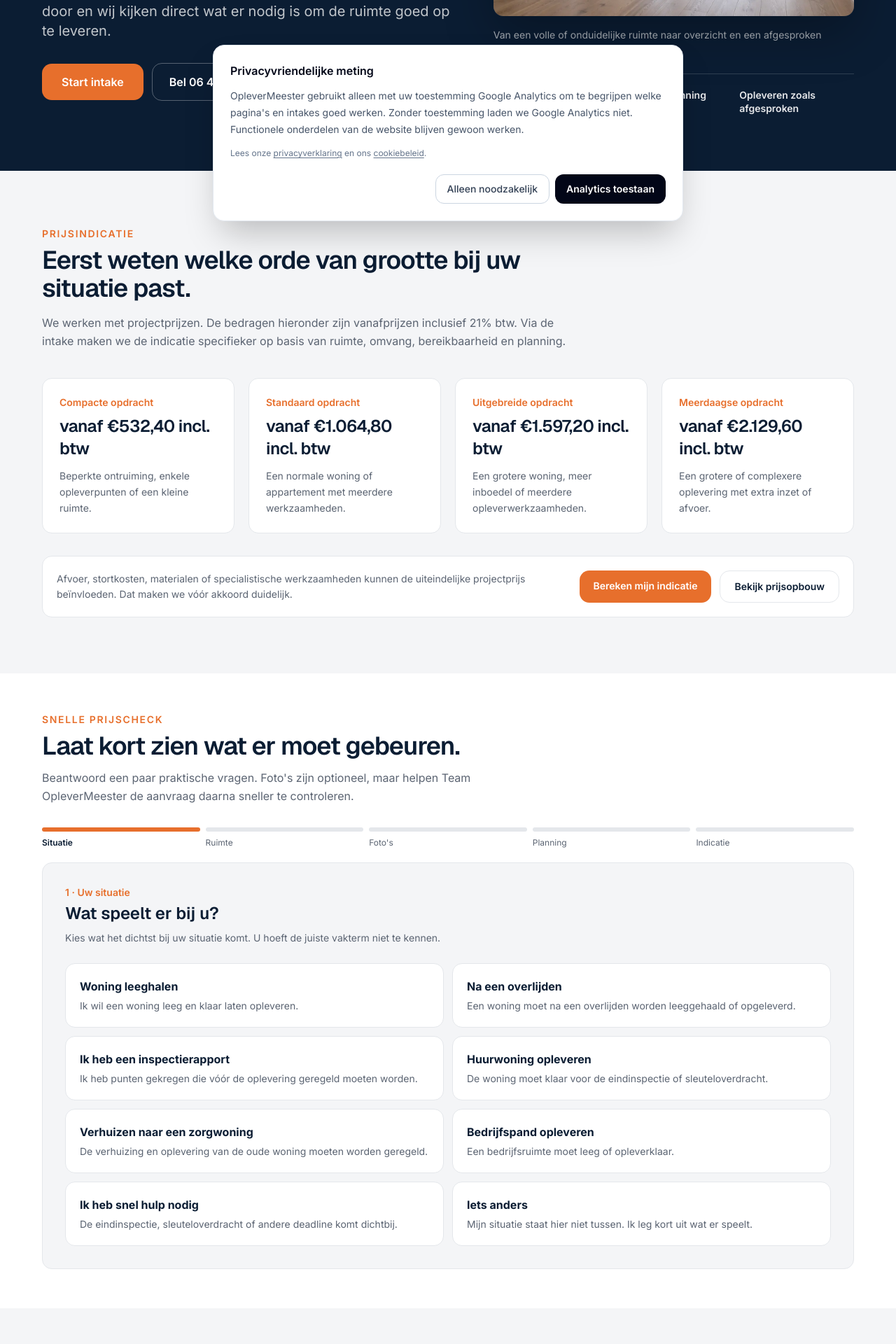
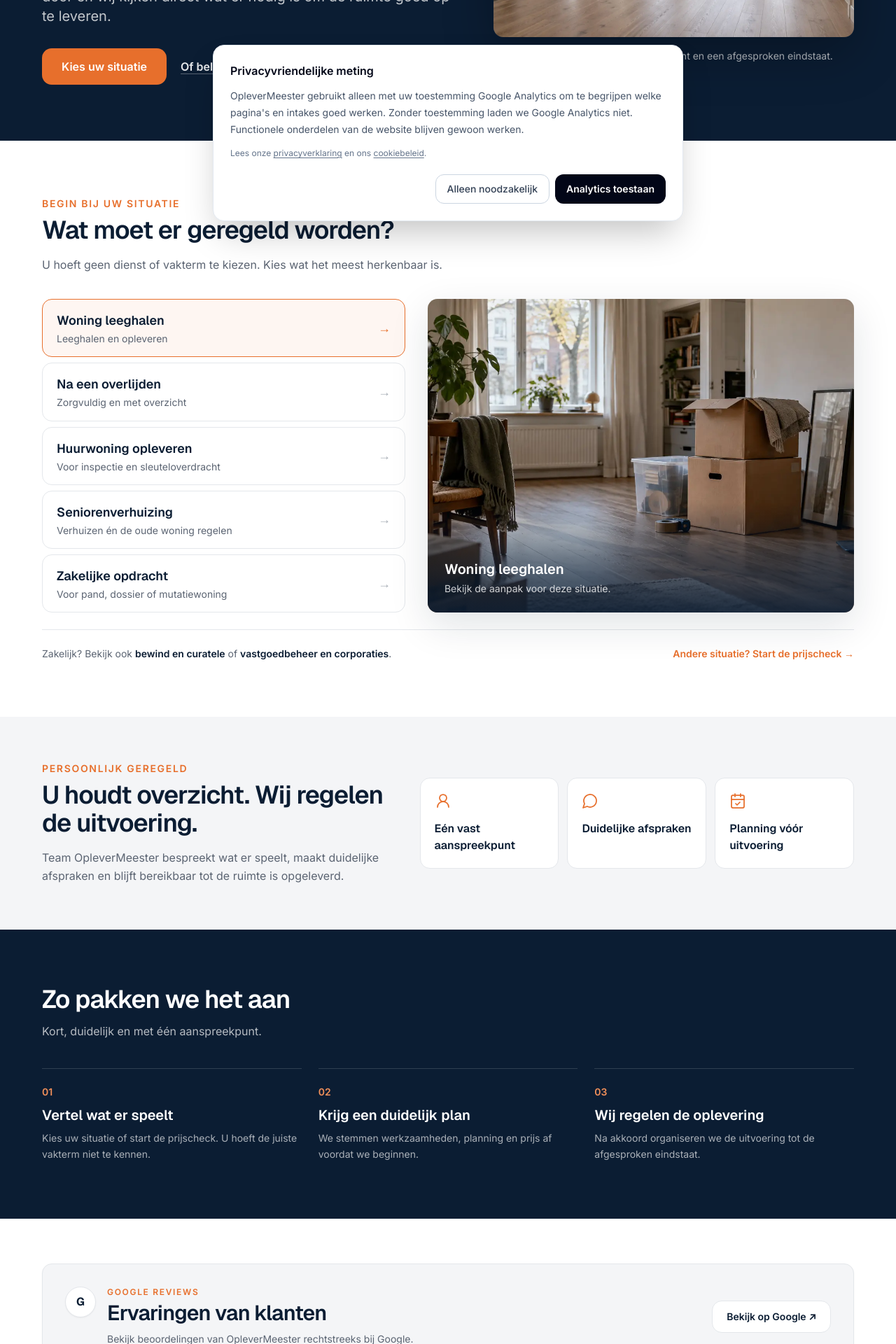
Before and after one commit to sandvlietbv/OpleverMeester, a Next.js app: page / in a window 1280 px wide. Shown: the part 460-2380 px from the top of the page at 70% size. Built offline with nearby package versions, Linux system fonts and the light colour scheme.

Commit message:
Simplify homepage around visitor situations

```diff
--- a/app/page.tsx
+++ b/app/page.tsx
@@ -1,8 +1,6 @@
 import Header from "@/components/Header";
 import Hero from "@/components/Hero";
-import WhyUs from "@/components/WhyUs";
-import ForWhom from "@/components/ForWhom";
-import Services from "@/components/Services";
+import SituationNavigator from "@/components/SituationNavigator";
 import Process from "@/components/Process";
 import Trust from "@/components/Trust";
 import Reviews from "@/components/Reviews";
@@ -13,4 +11,4 @@ import Pricing from "@/components/Pricing";
 
 const JSON_LD={"@context":"https://schema.org","@type":"LocalBusiness",name:"OpleverMeester",url:"https://www.oplevermeester.nl",telephone:"+31645316851",email:"info@oplevermeester.nl",areaServed:["Groningen","Friesland","Drenthe"],priceRange:"€532,40+ incl. btw"};
 
-export default function HomePage(){return <><script type="application/ld+json" dangerouslySetInnerHTML={{__html:JSON.stringify(JSON_LD)}}/><Header/><main><Hero/><Pricing/><Contact/><Trust/><Reviews/><Services/><ForWhom/><WhyUs/><Process/><FAQ/></main><Footer/></>}
+export default function HomePage(){return <><script type="application/ld+json" dangerouslySetInnerHTML={{__html:JSON.stringify(JSON_LD)}}/><Header/><main><Hero/><SituationNavigator/><Trust/><Process/><Reviews/><Pricing/><Contact/><FAQ/></main><Footer/></>}
--- a/components/FAQ.tsx
+++ b/components/FAQ.tsx
@@ -18,7 +18,7 @@ export default function FAQ() {
     <div className="container-om max-w-3xl">
       <h2 className="font-display text-3xl font-semibold tracking-tight text-navy md:text-4xl">Veelgestelde vragen</h2>
       <div className="mt-10 divide-y divide-surface-mid rounded-om border border-surface-mid bg-white">
-        {FAQS.map(([q, a], i) => <details key={q} className="group" open={i === 0}><summary className="cursor-pointer list-none px-6 py-5 font-display font-semibold text-navy">{q}<span className="float-right text-orange">+</span></summary><div className="px-6 pb-5 leading-relaxed text-muted">{a}</div></details>)}
+        {FAQS.map(([q, a]) => <details key={q} className="group"><summary className="cursor-pointer list-none px-6 py-5 font-display font-semibold text-navy">{q}<span className="float-right text-orange">+</span></summary><div className="px-6 pb-5 leading-relaxed text-muted">{a}</div></details>)}
       </div>
     </div>
   </section>;
--- a/components/Hero.tsx
+++ b/components/Hero.tsx
@@ -2,8 +2,6 @@ import Image from "next/image";
 
 const PHONE_DISPLAY = "06 45 31 68 51";
 const PHONE_HREF = "tel:+31645316851";
-const WHATSAPP_HREF = "https://wa.me/31645316851?text=Hallo%20OpleverMeester%2C%20ik%20wil%20graag%20mijn%20situatie%20bespreken.";
-
 export default function Hero() {
   return (
     <section className="bg-navy text-white">
@@ -12,20 +10,16 @@ export default function Hero() {
           <p className="mb-4 text-sm font-medium uppercase tracking-[0.14em] text-orange-light">OpleverMeester · Groningen, Friesland & Drenthe</p>
           <h1 className="max-w-4xl font-display text-4xl font-semibold leading-[1.05] tracking-tight md:text-6xl lg:text-[4rem]">Ruimte opleveren?<br />Wij regelen wat nodig is.</h1>
           <p className="mt-6 max-w-2xl text-lg leading-relaxed text-white/75 md:text-xl">Woning, bedrijfspand, kantoor of opslagruimte. Geef de situatie door en wij kijken direct wat er nodig is om de ruimte goed op te leveren.</p>
-          <div className="mt-8 flex flex-wrap items-center gap-3">
-            <a href="#intake" className="inline-flex rounded-om bg-orange px-7 py-3.5 text-center font-semibold text-white hover:bg-orange-light">Start intake</a>
-            <a href={PHONE_HREF} className="inline-flex rounded-om border border-white/30 px-6 py-3.5 font-semibold text-white hover:border-orange-light hover:text-orange-light">Bel {PHONE_DISPLAY}</a>
-            <a href={WHATSAPP_HREF} target="_blank" rel="noreferrer" className="inline-flex rounded-om border border-white/20 px-6 py-3.5 font-semibold text-white/90 hover:border-orange-light hover:text-orange-light">WhatsApp</a>
+          <div className="mt-8 flex flex-wrap items-center gap-x-5 gap-y-4">
+            <a href="#situaties" className="inline-flex rounded-om bg-orange px-7 py-3.5 text-center font-semibold text-white hover:bg-orange-light">Kies uw situatie</a>
+            <a href={PHONE_HREF} className="font-semibold text-white/90 underline decoration-white/30 underline-offset-4 hover:text-orange-light">Of bel {PHONE_DISPLAY}</a>
           </div>
         </div>
         <aside className="order-last" aria-label="Het resultaat van een oplevering">
           <div className="relative aspect-[16/10] overflow-hidden rounded-om bg-navy-light shadow-[0_24px_70px_rgba(0,0,0,0.28)]">
             <Image src="/images/visual-proof/homepage-hero.webp" alt="Leeg opgeleverde woonkamer met daglicht" fill priority fetchPriority="high" sizes="(min-width: 1024px) 42vw, 100vw" className="object-cover" style={{ objectPosition: "center 52%" }} />
           </div>
-          <p className="mt-4 max-w-xl text-sm leading-relaxed text-white/65">Van een volle of onduidelijke ruimte naar overzicht en een afgesproken eindstaat.</p>
-          <div className="mt-5 grid gap-3 border-t border-white/15 pt-5 sm:grid-cols-3 lg:grid-cols-1 xl:grid-cols-3">
-            {["Eén aanspreekpunt", "Duidelijke planning", "Opleveren zoals afgesproken"].map((item) => <p key={item} className="text-sm font-semibold leading-snug text-white/90">{item}</p>)}
-          </div>
+          <p className="mt-4 max-w-xl text-sm leading-relaxed text-white/70">Van een onduidelijke ruimte naar overzicht en een afgesproken eindstaat.</p>
         </aside>
       </div>
     </section>
--- a/components/Pricing.tsx
+++ b/components/Pricing.tsx
@@ -1,36 +1,17 @@
 import Link from "next/link";
-
-const tiers = [
-  ["Compacte opdracht", "vanaf €532,40 incl. btw", "Beperkte ontruiming, enkele opleverpunten of een kleine ruimte."],
-  ["Standaard opdracht", "vanaf €1.064,80 incl. btw", "Een normale woning of appartement met meerdere werkzaamheden."],
-  ["Uitgebreide opdracht", "vanaf €1.597,20 incl. btw", "Een grotere woning, meer inboedel of meerdere opleverwerkzaamheden."],
-  ["Meerdaagse opdracht", "vanaf €2.129,60 incl. btw", "Een grotere of complexere oplevering met extra inzet of afvoer."],
-];
 
 export default function Pricing() {
   return (
-    <section id="prijzen" className="bg-surface-light py-16 md:py-20">
+    <section id="prijzen" className="bg-surface-light py-14 md:py-16">
       <div className="container-om">
-        <div className="max-w-3xl">
-          <p className="text-sm font-semibold uppercase tracking-[0.12em] text-orange">Prijsindicatie</p>
-          <h2 className="mt-2 font-display text-3xl font-semibold tracking-tight text-navy md:text-4xl">Eerst weten welke orde van grootte bij uw situatie past.</h2>
-          <p className="mt-4 leading-relaxed text-muted">We werken met projectprijzen. De bedragen hieronder zijn vanafprijzen inclusief 21% btw. Via de intake maken we de indicatie specifieker op basis van ruimte, omvang, bereikbaarheid en planning.</p>
-        </div>
-        <div className="mt-10 grid gap-5 md:grid-cols-2 xl:grid-cols-4">
-          {tiers.map(([label, price, text]) => (
-            <article key={label} className="rounded-om border border-surface-mid bg-white p-6">
-              <p className="text-sm font-semibold text-orange">{label}</p>
-              <p className="mt-2 font-display text-2xl font-semibold tracking-tight text-navy">{price}</p>
-              <p className="mt-3 text-sm leading-relaxed text-muted">{text}</p>
-            </article>
-          ))}
-        </div>
-        <div className="mt-8 flex flex-col gap-3 rounded-om border border-surface-mid bg-white p-5 sm:flex-row sm:items-center sm:justify-between">
-          <p className="max-w-2xl text-sm leading-relaxed text-muted">Afvoer, stortkosten, materialen of specialistische werkzaamheden kunnen de uiteindelijke projectprijs beïnvloeden. Dat maken we vóór akkoord duidelijk.</p>
-          <div className="flex flex-wrap gap-3">
-            <a href="#intake" className="rounded-om bg-orange px-5 py-3 text-sm font-semibold text-white hover:bg-orange-light">Bereken mijn indicatie</a>
-            <Link href="/kosten-woningontruiming" className="rounded-om border border-surface-mid px-5 py-3 text-sm font-semibold text-navy hover:border-orange">Bekijk prijsopbouw</Link>
+        <div className="grid gap-8 rounded-om border border-surface-mid bg-white p-6 shadow-sm md:p-8 lg:grid-cols-[1fr_auto] lg:items-center lg:gap-12">
+          <div>
+            <p className="text-sm font-semibold uppercase tracking-[0.12em] text-orange">Prijsindicatie</p>
+            <h2 className="mt-2 max-w-2xl font-display text-3xl font-semibold tracking-tight text-navy md:text-4xl">Een compacte opdracht begint vanaf €532,40 inclusief btw.</h2>
+            <p className="mt-4 max-w-2xl leading-relaxed text-muted">De uiteindelijke projectprijs hangt af van de ruimte, hoeveelheid inboedel, bereikbaarheid en werkzaamheden. U ziet via de prijscheck eerst een passende orde van grootte.</p>
+            <Link href="/kosten-woningontruiming" className="mt-4 inline-flex text-sm font-semibold text-navy hover:text-orange">Bekijk hoe de prijs is opgebouwd →</Link>
           </div>
+          <a href="#intake" className="inline-flex justify-center rounded-om bg-orange px-6 py-3.5 font-semibold text-white hover:bg-orange-light">Start snelle prijscheck</a>
         </div>
       </div>
     </section>
--- a/components/Process.tsx
+++ b/components/Process.tsx
@@ -3,10 +3,9 @@
 import { motion } from "framer-motion";
 
 const STEPS = [
-  { title: "Start intake", body: "U geeft de basis door: locatie, oppervlakte, planning en situatie." },
-  { title: "Digitale intake", body: "We nemen telefonisch de details door en bepalen wat er echt moet gebeuren." },
-  { title: "Offerte", body: "Met die informatie maken we een heldere offerte die past bij de opdracht." },
-  { title: "Schakelen", body: "Akkoord? Dan plannen we de uitvoering en zorgen we dat de ruimte wordt opgeleverd." },
+  { title: "Vertel wat er speelt", body: "Kies uw situatie of start de prijscheck. U hoeft de juiste vakterm niet te kennen." },
+  { title: "Krijg een duidelijk plan", body: "We stemmen werkzaamheden, planning en prijs af voordat we beginnen." },
+  { title: "Wij regelen de oplevering", body: "Na akkoord organiseren we de uitvoering tot de afgesproken eindstaat." },
 ];
 
 export default function Process() {
@@ -17,7 +16,7 @@ export default function Process() {
           Zo pakken we het aan
         </motion.h2>
         <p className="mt-3 max-w-xl leading-relaxed text-white/70">Kort, duidelijk en met één aanspreekpunt.</p>
-        <div className="mt-10 grid gap-6 md:grid-cols-4">
+        <div className="mt-10 grid gap-6 md:grid-cols-3">
           {STEPS.map((step, i) => (
             <motion.div key={step.title} initial={{ opacity: 0, y: 16 }} whileInView={{ opacity: 1, y: 0 }} viewport={{ once: true, margin: "-60px" }} transition={{ duration: 0.4, delay: i * 0.07 }} className="border-t border-white/15 pt-5">
               <span className="text-sm font-semibold text-orange-light">0{i + 1}</span>
--- a/components/Reviews.tsx
+++ b/components/Reviews.tsx
@@ -4,7 +4,6 @@ import { motion } from "framer-motion";
 
 const GOOGLE_PROFILE_URL =
   "https://www.google.com/maps/search/?api=1&query=OpleverMeester%20Groningen%200645316851";
-const GOOGLE_REVIEW_URL = "https://g.page/r/CXb3g8hAsZmiECE/review";
 
 declare global {
   interface Window {
@@ -13,7 +12,7 @@ declare global {
 }
 
 export default function Reviews() {
-  function trackGoogleReviewClick(action: "view" | "write") {
+  function trackGoogleReviewClick(action: "view") {
     window.gtag?.("event", "google_review_click", {
       source: "homepage_reviews",
       action,
@@ -49,7 +48,7 @@ export default function Reviews() {
             </div>
           </div>
 
-          <div className="mt-6 flex flex-col gap-3 sm:flex-row md:mt-0 md:shrink-0">
+          <div className="mt-6 md:mt-0 md:shrink-0">
             <a
               href={GOOGLE_PROFILE_URL}
               target="_blank"
@@ -59,15 +58,6 @@ export default function Reviews() {
             >
               Bekijk op Google ↗
             </a>
-            <a
-              href={GOOGLE_REVIEW_URL}
-              target="_blank"
-              rel="noreferrer"
-              onClick={() => trackGoogleReviewClick("write")}
-              className="inline-flex items-center justify-center rounded-om bg-navy px-5 py-3 text-sm font-semibold text-white transition-colors hover:bg-navy-light focus:outline-none focus:ring-2 focus:ring-navy focus:ring-offset-2"
-            >
-              Review schrijven
-            </a>
           </div>
         </motion.div>
       </div>
--- /dev/null
+++ b/components/SituationNavigator.tsx
@@ -0,0 +1,107 @@
+"use client";
+
+import Image from "next/image";
+import Link from "next/link";
+import { useState } from "react";
+
+const SITUATIONS = [
+  {
+    label: "Woning leeghalen",
+    short: "Leeghalen en opleveren",
+    href: "/woningontruiming",
+    image: "/images/visual-proof/woningontruiming.webp",
+    alt: "Woning met verhuisdozen tijdens het leeghalen",
+    position: "center 52%",
+  },
+  {
+    label: "Na een overlijden",
+    short: "Zorgvuldig en met overzicht",
+    href: "/huis-leeghalen-na-overlijden",
+    image: "/images/visual-proof/overlijden.webp",
+    alt: "Warme, geleefde woonkamer met persoonlijke inrichting",
+    position: "center 54%",
+  },
+  {
+    label: "Huurwoning opleveren",
+    short: "Voor inspectie en sleuteloverdracht",
+    href: "/huurwoning-opleveren",
+    image: "/images/visual-proof/huurwoning-inspectie.webp",
+    alt: "Lege huurwoning met inspectie- en schoonmaakcontext",
+    position: "center 58%",
+  },
+  {
+    label: "Seniorenverhuizing",
+    short: "Verhuizen én de oude woning regelen",
+    href: "/seniorenverhuizing-en-oplevering",
+    image: "/images/visual-proof/senioren.webp",
+    alt: "Herkenbare slaapkamer in een senioren- of zorgwoning",
+    position: "center 50%",
+  },
+  {
+    label: "Zakelijke opdracht",
+    short: "Voor pand, dossier of mutatiewoning",
+    href: "/bedrijfsontruiming",
+    image: "/images/visual-proof/bedrijfsontruiming.webp",
+    alt: "Bedrijfsruimte met verhuisdozen en lege stellingen",
+    position: "center 52%",
+  },
+] as const;
+
+export default function SituationNavigator() {
+  const [active, setActive] = useState(0);
+  const current = SITUATIONS[active];
+
+  return (
+    <section id="situaties" className="scroll-mt-20 bg-white py-14 md:py-20" aria-labelledby="situaties-title">
+      <div className="container-om">
+        <div className="max-w-2xl">
+          <p className="text-sm font-semibold uppercase tracking-[0.12em] text-orange">Begin bij uw situatie</p>
+          <h2 id="situaties-title" className="mt-2 font-display text-3xl font-semibold tracking-tight text-navy md:text-4xl">Wat moet er geregeld worden?</h2>
+          <p className="mt-4 max-w-xl leading-relaxed text-muted">U hoeft geen dienst of vakterm te kiezen. Kies wat het meest herkenbaar is.</p>
+        </div>
+
+        <div className="mt-9 grid items-stretch gap-5 lg:grid-cols-[.92fr_1.08fr] lg:gap-8">
+          <nav className="grid gap-2" aria-label="Kies uw situatie">
+            {SITUATIONS.map((situation, index) => (
+              <Link
+                key={situation.href}
+                href={situation.href}
+                onMouseEnter={() => setActive(index)}
+                onFocus={() => setActive(index)}
+                aria-current={active === index ? "true" : undefined}
+                className={`group flex min-h-[76px] items-center justify-between gap-4 rounded-om border px-5 py-4 transition-colors focus-visible:outline-none ${active === index ? "border-orange bg-orange/[0.06]" : "border-surface-mid bg-white hover:border-orange/60"}`}
+              >
+                <span>
+                  <strong className="block font-display text-base font-semibold text-navy sm:text-lg">{situation.label}</strong>
+                  <span className="mt-0.5 block text-sm leading-snug text-muted">{situation.short}</span>
+                </span>
+                <span aria-hidden="true" className={`shrink-0 text-lg ${active === index ? "text-orange" : "text-navy/35 group-hover:text-orange"}`}>→</span>
+              </Link>
+            ))}
+          </nav>
+
+          <figure className="relative min-h-[300px] overflow-hidden rounded-om bg-surface-light shadow-[0_18px_55px_rgba(11,29,51,0.12)] sm:min-h-[390px] lg:min-h-0">
+            <Image
+              key={current.image}
+              src={current.image}
+              alt={current.alt}
+              fill
+              sizes="(min-width: 1024px) 52vw, 100vw"
+              className="object-cover"
+              style={{ objectPosition: current.position }}
+            />
+            <figcaption className="absolute inset-x-0 bottom-0 bg-gradient-to-t from-navy/90 via-navy/55 to-transparent px-6 pb-6 pt-20 text-white">
+              <p className="font-display text-xl font-semibold">{current.label}</p>
+              <p className="mt-1 text-sm text-white/80">Bekijk de aanpak voor deze situatie.</p>
+            </figcaption>
+          </figure>
+        </div>
+
+        <div className="mt-6 flex flex-col gap-3 border-t border-surface-mid pt-6 text-sm sm:flex-row sm:items-center sm:justify-between">
+          <p className="text-muted">Zakelijk? Bekijk ook <Link href="/zakelijk/bewindvoerders-en-curatoren" className="font-semibold text-navy hover:text-orange">bewind en curatele</Link> of <Link href="/zakelijk/vastgoedbeheer-en-corporaties" className="font-semibold text-navy hover:text-orange">vastgoedbeheer en corporaties</Link>.</p>
+          <a href="#intake" className="shrink-0 font-semibold text-orange hover:underline">Andere situatie? Start de prijscheck →</a>
+        </div>
+      </div>
+    </section>
+  );
+}
--- a/components/Trust.tsx
+++ b/components/Trust.tsx
@@ -1,33 +1,26 @@
-import { ShieldCheck, HeartHandshake, CalendarCheck, UserRound } from "lucide-react";
-import Link from "next/link";
+import { CalendarCheck, MessageCircle, UserRound } from "lucide-react";
 
 const VALUES = [
-  { icon: ShieldCheck, label: "Duidelijke afspraken" },
-  { icon: HeartHandshake, label: "Respectvol in elke situatie" },
+  { icon: UserRound, label: "Eén vast aanspreekpunt" },
+  { icon: MessageCircle, label: "Duidelijke afspraken" },
   { icon: CalendarCheck, label: "Planning vóór uitvoering" },
-  { icon: UserRound, label: "Eén vast aanspreekpunt" },
 ];
 
 export default function Trust() {
   return (
-    <section id="vertrouwen" className="bg-surface-light py-20 md:py-24">
+    <section id="vertrouwen" className="bg-surface-light py-14 md:py-16">
       <div className="container-om">
-        <div className="grid gap-10 lg:grid-cols-[1fr_.9fr] lg:items-start">
+        <div className="grid gap-8 lg:grid-cols-[.9fr_1.1fr] lg:items-center">
           <div>
             <p className="text-sm font-semibold uppercase tracking-[0.12em] text-orange">Persoonlijk geregeld</p>
-            <h2 className="mt-2 max-w-2xl font-display text-3xl font-semibold tracking-tight text-navy md:text-4xl">U weet wie verantwoordelijk is voor uw oplevering.</h2>
-            <p className="mt-5 max-w-2xl leading-relaxed text-muted">OpleverMeester is uw vaste aanspreekpunt. Geen anoniem loket, maar één team dat de situatie doorneemt, de uitvoering organiseert en bereikbaar blijft tot de ruimte is opgeleverd.</p>
-            <p className="mt-4 max-w-2xl leading-relaxed text-muted">Vertrouwen bouwen we met duidelijke afspraken, bereikbaarheid en zichtbaar resultaat.</p>
-            <div className="mt-6 flex flex-wrap gap-3">
-              <Link href="/over-ons" className="rounded-om border border-surface-mid bg-white px-5 py-3 text-sm font-semibold text-navy hover:border-orange">Lees hoe we werken</Link>
-              <a href="tel:+31645316851" className="rounded-om bg-navy px-5 py-3 text-sm font-semibold text-white">Bel OpleverMeester via 06 45 31 68 51</a>
-            </div>
+            <h2 className="mt-2 max-w-xl font-display text-3xl font-semibold tracking-tight text-navy md:text-4xl">U houdt overzicht. Wij regelen de uitvoering.</h2>
+            <p className="mt-4 max-w-xl leading-relaxed text-muted">Team OpleverMeester bespreekt wat er speelt, maakt duidelijke afspraken en blijft bereikbaar tot de ruimte is opgeleverd.</p>
           </div>
 
-          <div className="grid grid-cols-2 gap-4">
+          <div className="grid gap-3 sm:grid-cols-3">
             {VALUES.map((v) => (
-              <div key={v.label} className="flex min-h-36 flex-col items-start gap-4 rounded-om border border-surface-mid bg-white p-6">
-                <v.icon className="h-7 w-7 text-orange" strokeWidth={1.75} />
+              <div key={v.label} className="flex min-h-32 flex-col items-start gap-4 rounded-om border border-surface-mid bg-white p-5">
+                <v.icon className="h-6 w-6 text-orange" strokeWidth={1.75} />
                 <span className="font-display text-base font-semibold text-navy">{v.label}</span>
               </div>
             ))}
```
